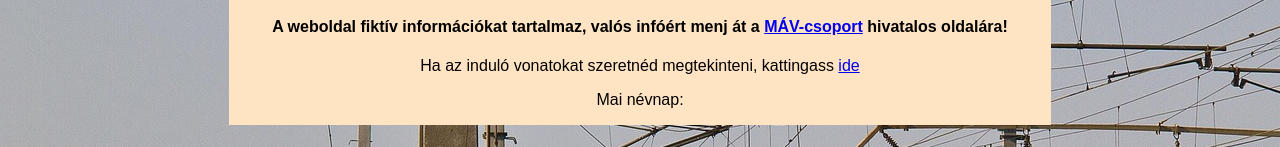
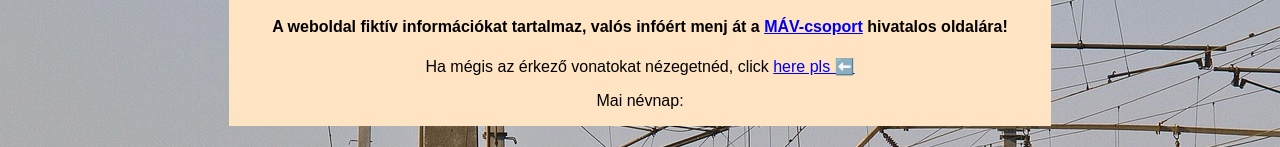
Before and after one commit to david-mezei/2025_01_30_MAV_indulo_jaratok, a plain HTML site: page indulo_vonatok.html in a window 1280 px wide. Shown: the part 237-384 px from the top of the page. Drawn offline with Linux system fonts and the light colour scheme; a script that the page names is missing.

Commit message:
Ready for Release version v1.0

```diff
--- a/indulo_vonatok.html
+++ b/indulo_vonatok.html
@@ -71,7 +71,7 @@
     <div class="additional_info">
         <h2>További hasznos információ</h2>
         <h4>A weboldal fiktív információkat tartalmaz, valós infóért menj át a <a href="https://mavcsoport.hu" target="_blank" rel="noopener noreferrer">MÁV-csoport</a> hivatalos oldalára!</h4>
-        <p>Ha az induló vonatokat szeretnéd megtekinteni, kattingass <a href="indulo_vonatok.html" target="_blank" rel="noopener noreferrer">ide</a></p>
+        <p>Ha mégis az érkező vonatokat nézegetnéd, click <a href="/" >here pls ⬅️</a></p>
         <p>Mai névnap: <span id="nevnap" style="font-weight: bold;"></span></p>
     </div>
 </div>
```
